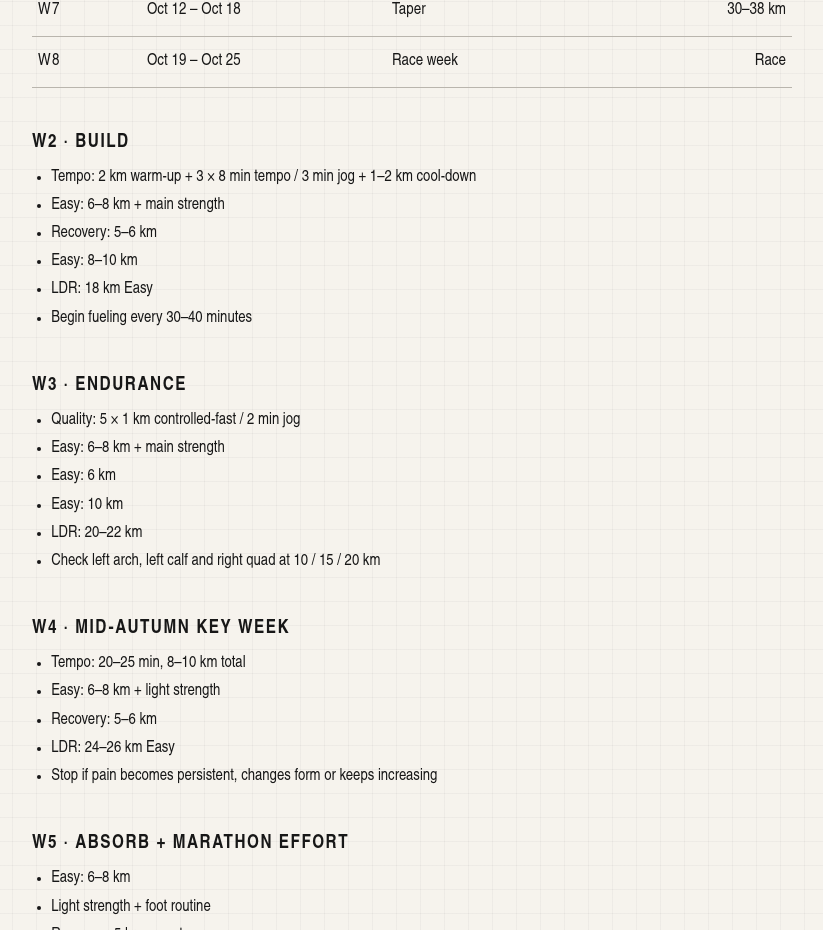
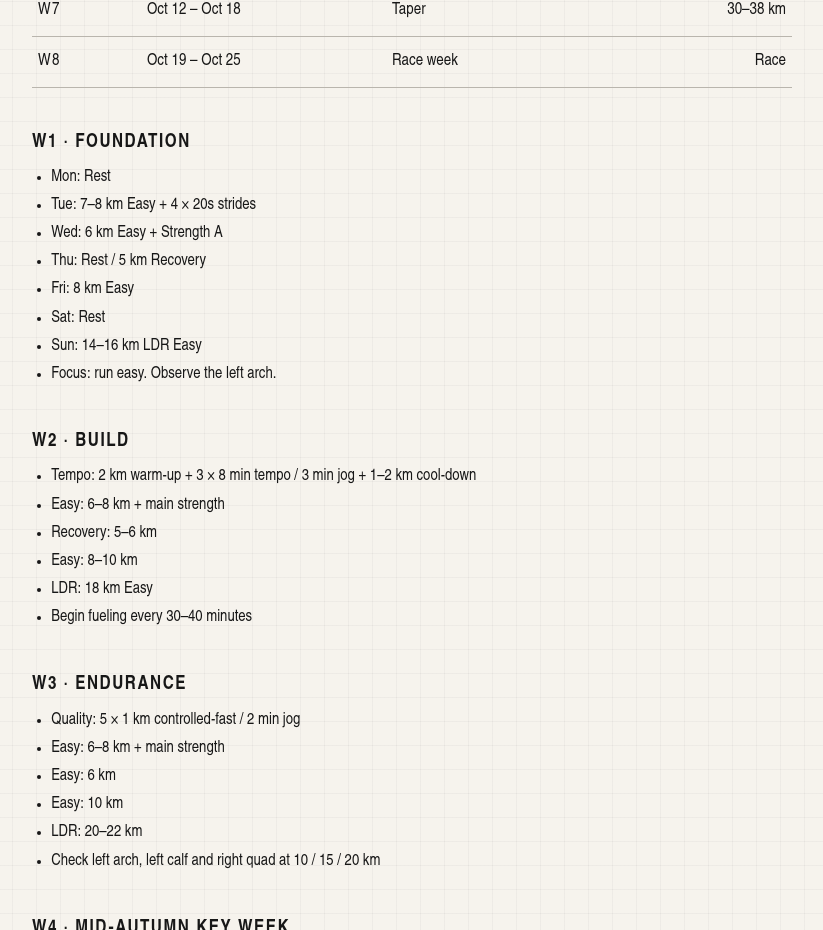
Before and after one commit to puran1218/micro-weekly, a website: page static/plans/campaigns/tj-2026/index.html in a window 1280 px wide. Shown: the part 2015-2945 px from the top of the page, without its empty margins (228-1051 px from the left). Drawn offline with Linux system fonts and the light colour scheme.

Commit message:
docs(training): backfill tj-2026 W1 details, document N-week campaigns

```diff
--- a/static/plans/campaigns/tj-2026/index.html
+++ b/static/plans/campaigns/tj-2026/index.html
@@ -158,7 +158,7 @@ footer { display: flex; justify-content: space-between; gap: 20px; padding: 36px
       <p class="eyebrow">Training Campaign</p>
       <h1>Tianjin Marathon 2026</h1>
       <div class="race-facts" aria-label="Race information">
-        <span>Oct 25, 2026</span><i></i><span>42.195 km</span><i></i><span>Week 1 of 8</span><i></i><strong id="countdown" data-race-date="2026-10-25">54 days</strong>
+        <span>Oct 25, 2026</span><i></i><span>42.195 km</span><i></i><span>Week 1 of 8</span><i></i><strong id="countdown" data-race-date="2026-10-25">53 days</strong>
       </div>
       <ol class="campaign-progress" aria-label="Campaign progress">
         <li class="active"><span>W1</span></li><li><span>W2</span></li><li><span>W3</span></li><li><span>W4</span></li><li><span>W5</span></li><li><span>W6</span></li><li><span>W7</span></li><li><span>W8</span></li><li class="race"><span>Race</span></li>
@@ -271,6 +271,17 @@ footer { display: flex; justify-content: space-between; gap: 20px; padding: 36px
 <td>Race</td>
 </tr>
 </tbody></table>
+<h3>W1 · Foundation</h3>
+<ul>
+<li>Mon: Rest</li>
+<li>Tue: 7–8 km Easy + 4 × 20s strides</li>
+<li>Wed: 6 km Easy + Strength A</li>
+<li>Thu: Rest / 5 km Recovery</li>
+<li>Fri: 8 km Easy</li>
+<li>Sat: Rest</li>
+<li>Sun: 14–16 km LDR Easy</li>
+<li>Focus: run easy. Observe the left arch.</li>
+</ul>
 <h3>W2 · Build</h3>
 <ul>
 <li>Tempo: 2 km warm-up + 3 × 8 min tempo / 3 min jog + 1–2 km cool-down</li>
```
Also changed, not shown: campaigns/tj-2026.md (+11 -0 lines), README.md.
